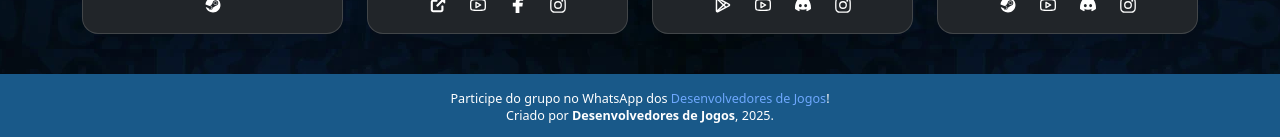
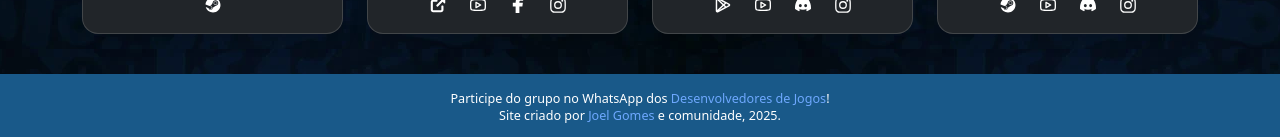
Before and after one commit to murikistudio/devsdejogos.com.br, a Jekyll site: the page built from index.html, in a window 1280 px wide and 1291 px high. Shown: the part 1151-1288 px from the top of the window. Built offline with Jekyll 4.4.1, drawn with Linux system fonts in a browser that asks for light colours.

Commit message:
alterações e correções no footer

```diff
--- a/_config.yml
+++ b/_config.yml
@@ -28,6 +28,8 @@ baseurl: "" # the subpath of your site, e.g. /blog
 url: "https://devsdejogos.com.br" # the base hostname & protocol for your site, e.g. http://example.com
 github_username:  murikistudio
 github_repo:  devsdejogos.com.br
+author: Joel Gomes
+author_url: https://www.linkedin.com/in/joelgomesdasilva/
 
 # Build settings
 theme:
--- a/_includes/footer.html
+++ b/_includes/footer.html
@@ -14,11 +14,11 @@
         <p class="mb-0" style="font-size: 0.9rem; line-height: 1rem;">
             <small>
                 Participe do grupo no WhatsApp dos
-                <a target="_blank" href="{{ site.whatsapp }}">Desenvolvedores de Jogos</a>!
+                <a target="_blank" href="{{ site.data.contact[0].url }}">Desenvolvedores de Jogos</a>!
             </small>
             <br>
             <small>
-                Criado por <strong>{{ site.title }}</strong>, <span id="currentYear">{{ 'now' | date: "%Y" }}</span>.
+                Site criado por <a target="_blank" href="{{ site.author_url }}">{{ site.author }}</a> e comunidade, <span id="currentYear">{{ 'now' | date: "%Y" }}</span>.
             </small>
         </p>
         <script>
```
